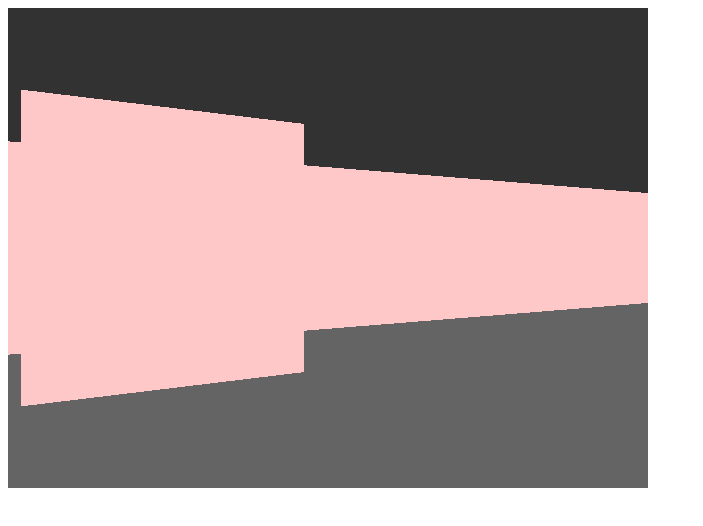
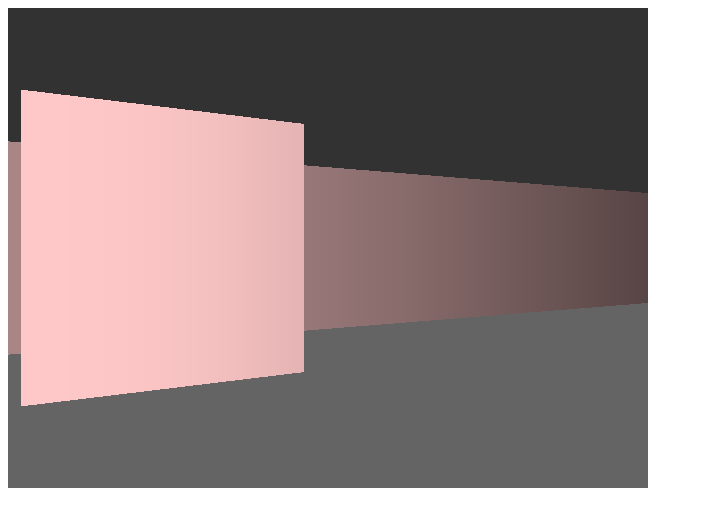
Before and after one commit to krajzeg/amateur-of-doom, a plain HTML site: page index.html in a window 1280 px wide. Shown: the whole page, without its empty margins (0-703 px from the left). Drawn offline with Linux system fonts and the light colour scheme.

Commit message:
Rudimentary lighting for walls.

```diff
--- a/index.html
+++ b/index.html
@@ -3,7 +3,7 @@
         <script src="utilities.js"></script>
         <script src="world.js"></script>
         <script src="rendering.js"></script>
-		<script src="raycast.js"></script>
+		<script src="main.js"></script>
 		<script>
 			window.onload = startDemo;
 		</script>
--- /dev/null
+++ b/main.js
@@ -0,0 +1,19 @@
+function startDemo() {
+    var world = new World(levelData, 10, 10);
+
+    var canvas = document.getElementById('screen');
+    var buffer = new Buffer(canvas);
+    var projection = new Projection(buffer, 60 /*degrees FOV*/, 2.0 /*projection width in world units*/);
+    var renderer = new Renderer(buffer, projection);
+
+    world.bindEvents();
+
+    window.requestAnimationFrame(nextFrame);
+
+    function nextFrame() {
+        world.update();
+        renderer.renderFrame(world.player, world.level);
+
+        window.requestAnimationFrame(nextFrame);
+    }
+}
--- a/raycast.js
+++ /dev/null
@@ -1,20 +0,0 @@
-var startDemo = function() {
-
-	// ====================================================================
-
-	return function() {
-		var world = new World(levelData, 10, 10);
-		var renderer = new Renderer(document.getElementById('screen'));
-
-        world.bindEvents();
-
-        requestAnimationFrame(nextFrame);
-
-		function nextFrame() {
-			world.update();
-			renderer.renderFrame(world.player, world.level);
-
-			requestAnimationFrame(nextFrame);
-		}
-	}
-}();
--- a/rendering.js
+++ b/rendering.js
@@ -98,8 +98,12 @@ WallRaycaster.prototype = {
             var intersection = castRayAndReturnIntersections(rayOrigin, rayAngle);
 
             // project the wall strip
-            var z = zDistance(rayOrigin, intersection.intersectedAt, projection.columns[rx].angleCosine);
+            var distance = distanceToWall(rayOrigin, intersection.intersectedAt);
+            var z = distance * projection.columns[rx].angleCosine;
             var wall = projectWall(-0.5, 0.5, z);
+
+            // light the wall
+            wall.lighting = Math.min(1.0, 2.0 / distance);
 
             // insert the new strip, along with metadata
             wall.kind = S_WALL;
@@ -166,10 +170,9 @@ WallRaycaster.prototype = {
             }
         }
 
-        function zDistance(rayOrigin, rayIntersection, angularCorrection) {
+        function distanceToWall(rayOrigin, rayIntersection) {
             var distanceVec = {x: rayIntersection.x - rayOrigin.x, y: rayIntersection.y - rayOrigin.y}; // this is straight-line distance
-            var distance = Math.sqrt(distanceVec.x * distanceVec.x + distanceVec.y * distanceVec.y);
-            return distance * angularCorrection;
+            return Math.sqrt(distanceVec.x * distanceVec.x + distanceVec.y * distanceVec.y);
         }
 
         function projectWall(relativeTop, relativeBottom, zDistance) {
@@ -228,7 +231,9 @@ LevelRenderer.prototype = {
                     case S_FLOOR:    r = g = b = 100; break;
                     case S_CEILING:  r = g = b = 50; break;
                     default:
-                        r = strip.color[0]; g = strip.color[1]; b = strip.color[2];
+                        r = strip.color[0] * strip.lighting;
+                        g = strip.color[1] * strip.lighting;
+                        b = strip.color[2] * strip.lighting;
                 }
 
                 // draw a vertical uniform strip in the buffer
@@ -244,16 +249,17 @@ LevelRenderer.prototype = {
 
 // ===============================================================
 
-function Renderer(canvas) {
-    this.buffer = new Buffer(canvas);
-    this.projection = new Projection(this.buffer, 60, 2.0);
-    this.raycaster = new WallRaycaster(this.projection);
-    this.levelRenderer = new LevelRenderer(this.buffer);
+function Renderer(buffer, projection) {
+    this.buffer = buffer;
+    this.projection = projection;
+
+    this.raycastingStep = new WallRaycaster(this.projection);
+    this.drawingStep = new LevelRenderer(this.buffer);
 }
 Renderer.prototype = {
     renderFrame: function(pointOfView, levelMap) {
-        var view = this.raycaster.projectWallsAndFloors(pointOfView, levelMap);
-        this.levelRenderer.renderView(view);
+        var view = this.raycastingStep.projectWallsAndFloors(pointOfView, levelMap);
+        this.drawingStep.renderView(view);
         this.buffer.show();
     }
 };
```
